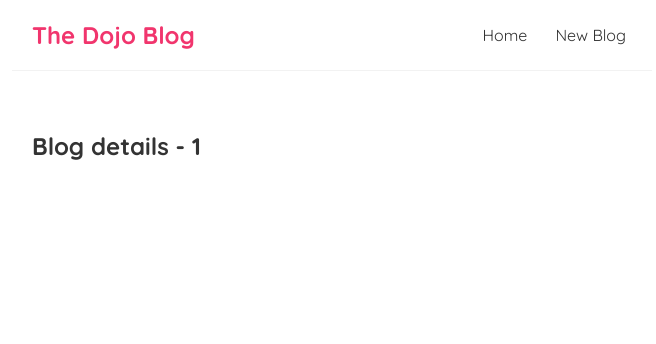
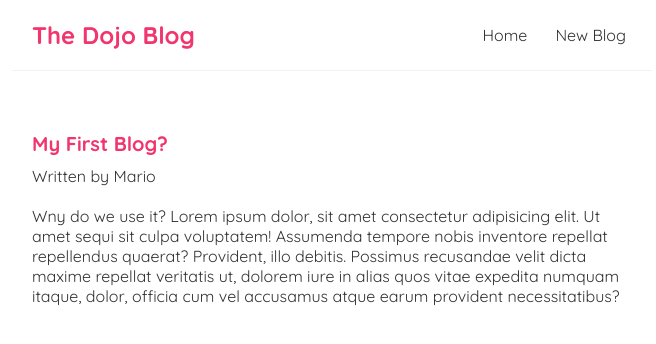
Before and after one commit to yavoraldev00/react-tutorial, a React (Create React App) app: page /blogs/1 in a window 1280 px wide. Shown: the top 344 px of the page, without its empty margins (308-964 px from the left). Built offline with nearby package versions, Linux system fonts and the light colour scheme; data requests are answered from the project's data file.

Commit message:
tutorial 26 - reusing custom hooks

```diff
--- a/src/BlogList.js
+++ b/src/BlogList.js
@@ -8,12 +8,12 @@
         <div className="blog-list">
             <h2>{ title }</h2>
             {blogs.map((blog) => (
-                <Link to={`/blogs/${blog.id}`}>
-                    <div className="blog-preview" key={blog.id}>
+                <div className="blog-preview" key={blog.id}>
+                    <Link to={`/blogs/${blog.id}`}>
                         <h2>{ blog.title }</h2>
                         <p>Written by { blog.author }</p>
-                    </div>
-                </Link>
+                    </Link>
+                </div>
             ))}
         </div>
      );
--- a/src/BlogsDetails.js
+++ b/src/BlogsDetails.js
@@ -1,11 +1,22 @@
 import { useParams } from "react-router-dom";
+import useFetch from "./useFetch";
+
 
 const BlogDetails = () => {
     const { id } = useParams();
+    const { data: blog, errorMessage, isPending } = useFetch("http://localhost:8000/blogs/" + id);
 
     return (
         <div className="blog-details">
-            <h2>Blog details - { id } </h2>
+            { isPending && <div>Loading...</div>}
+            { errorMessage && <div>{ errorMessage }</div>}
+            { blog && (
+                <article>
+                    <h2>{ blog.title }</h2>
+                    <p>Written by {blog.author}</p>
+                    <div>{ blog.body }</div>
+                </article>
+            )}
         </div>
      );
 }
--- a/src/index.css
+++ b/src/index.css
@@ -60,3 +60,15 @@
 .blog-list a {
   text-decoration: none;
 }
+
+/* blog details page */
+
+.blog-details h2 {
+  font-size: 20px;
+  color: #f1356d;
+  margin-bottom: 10px;
+}
+
+.blog-details div {
+  margin: 20px 0;
+}
```
